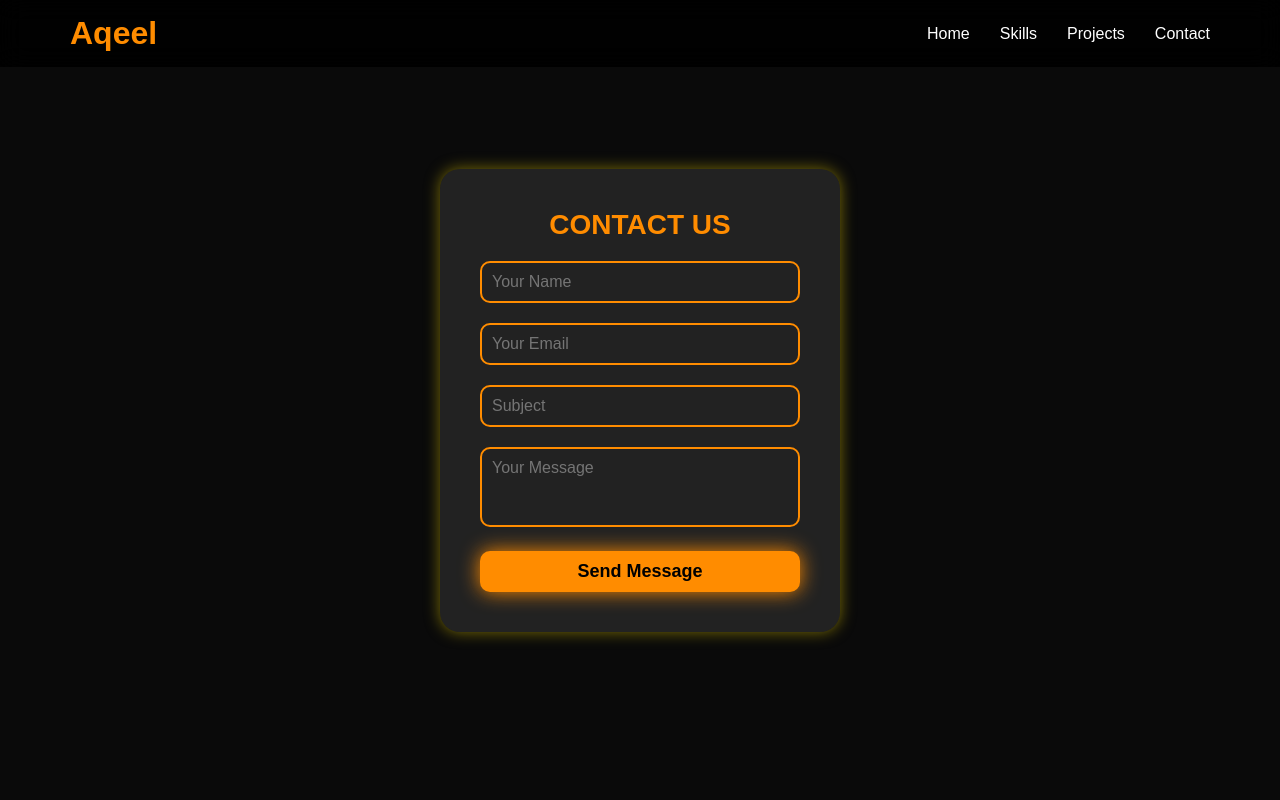
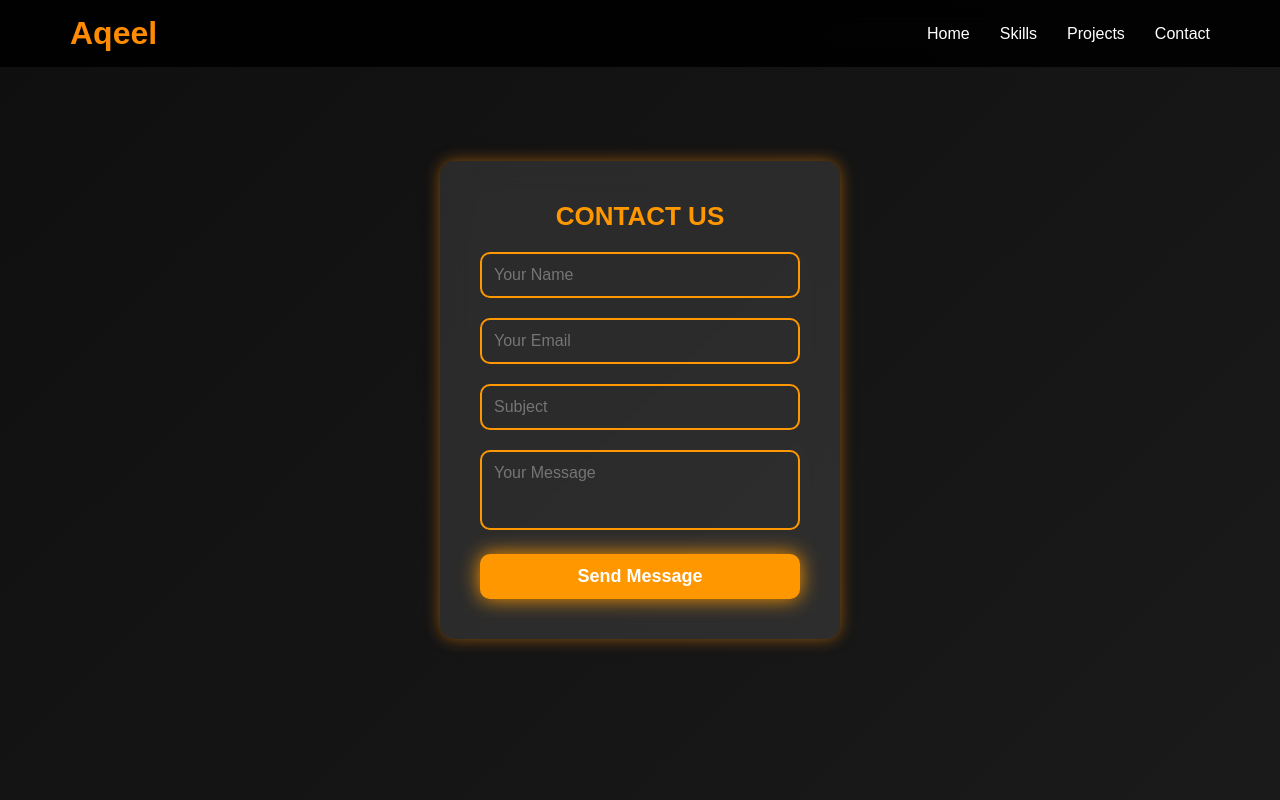
Before and after one commit to aminaiqbal1/portfolio, a Flask app: page /contact in a window 1280 px wide. Run offline with Flask 3, Linux system fonts and the light colour scheme; some libraries are stand-ins or nearby versions.

Commit message:
Update contact.html

```diff
--- a/templates/contact.html
+++ b/templates/contact.html
@@ -7,14 +7,16 @@
   <link rel="stylesheet" href="{{ url_for('static', filename='project.css') }}">
   <link rel="stylesheet" href="https://cdnjs.cloudflare.com/ajax/libs/font-awesome/6.4.2/css/all.min.css">
   <style>
+/* General Styles */
 * {
   margin: 0;
   padding: 0;
   box-sizing: border-box;
   font-family: 'Poppins', sans-serif;
 }
+
 body {
-      background: #0a0a0a;
+  background: linear-gradient(135deg, #0f0f0f, #1a1a1a);
   color: white;
   display: flex;
   justify-content: center;
@@ -22,48 +24,61 @@
   height: 100vh;
   overflow: hidden;
 }
+
+/* Contact Container */
 .contact-container {
   background: rgba(255, 255, 255, 0.1);
-      backdrop-filter: blur(10px);
+  backdrop-filter: blur(15px);
   padding: 40px;
   width: 400px;
-      border-radius: 20px;
+  border-radius: 15px;
   text-align: center;
-      box-shadow: 0 0 15px rgba(232, 206, 0, 0.5);
-      animation: fadeIn 1.2s ease-in-out;
+  box-shadow: 0 0 15px rgba(255, 140, 0, 0.5);
+  animation: fadeIn 1s ease-in-out;
 }
+
 h2 {
   margin-bottom: 20px;
-      font-size: 28px;
+  font-size: 26px;
   text-transform: uppercase;
-      color: #ff8c00;
+  color: #ff9800;
 }
+
+/* Input Fields */
 .input-box {
   margin-bottom: 20px;
   position: relative;
 }
-    .input-box input, .input-box textarea {
+
+.input-box input,
+.input-box textarea {
   width: 100%;
-      padding: 10px;
+  padding: 12px;
   background: transparent;
-      border: 2px solid #ff8c00;
+  border: 2px solid #ff9800;
   border-radius: 10px;
   outline: none;
   color: white;
   font-size: 16px;
-      transition: all 0.3s ease;
+  transition: 0.3s ease;
 }
-    .input-box input:focus, .input-box textarea:focus {
-      box-shadow: 0 0 15px #ff8c00;
+
+.input-box input:focus,
+.input-box textarea:focus {
+  box-shadow: 0 0 15px #ff9800;
+  border-color: #ffa726;
 }
+
 .input-box textarea {
   resize: none;
   height: 80px;
 }
+
+/* Send Button */
 .send-btn {
   width: 100%;
-      padding: 10px;
-      background: #ff8c00;
+  padding: 12px;
+  background: #ff9800;
   border: none;
   border-radius: 10px;
   font-size: 18px;
@@ -71,20 +86,26 @@
   cursor: pointer;
   transition: 0.3s;
   animation: pulse 1.5s infinite;
+  color: white;
 }
+
 .send-btn:hover {
-      background: #ff8c00;
-      box-shadow: 0 0 10px #ff8c00;
+  background: #ffa726;
+  box-shadow: 0 0 15px #ff9800;
 }
+
+/* Animations */
 @keyframes fadeIn {
   from { opacity: 0; transform: translateY(-20px); }
   to { opacity: 1; transform: translateY(0); }
 }
+
 @keyframes pulse {
-      0% { box-shadow: 0 0 10px #ff8c00 }
-      50% { box-shadow: 0 0 20px #ff8c00; }
-      100% { box-shadow: 0 0 10px #ff8c00; }
+  0% { box-shadow: 0 0 10px #ff9800 }
+  50% { box-shadow: 0 0 20px #ff9800; }
+  100% { box-shadow: 0 0 10px #ff9800; }
 }
+
   </style>
 </head>
 <body>
```
Lines whose indentation alone changed are shown as unchanged.
